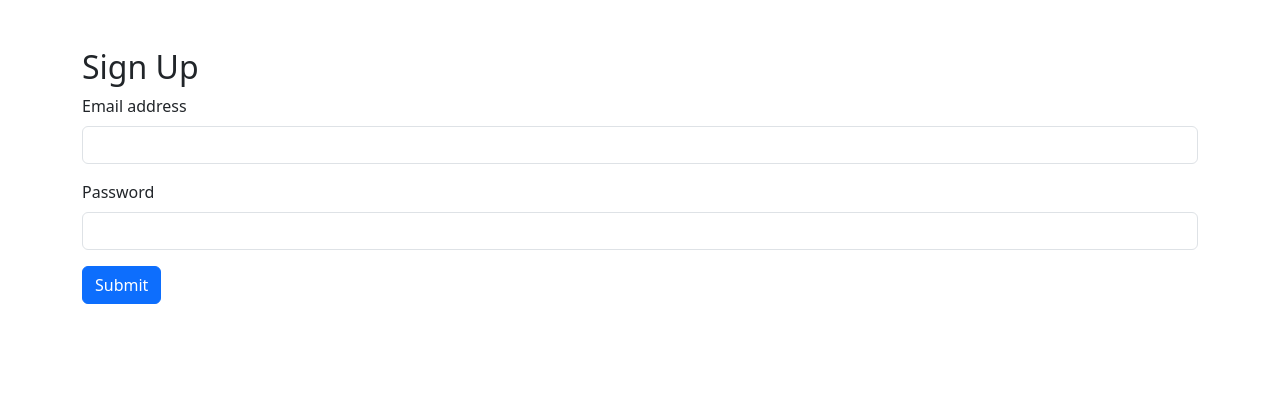
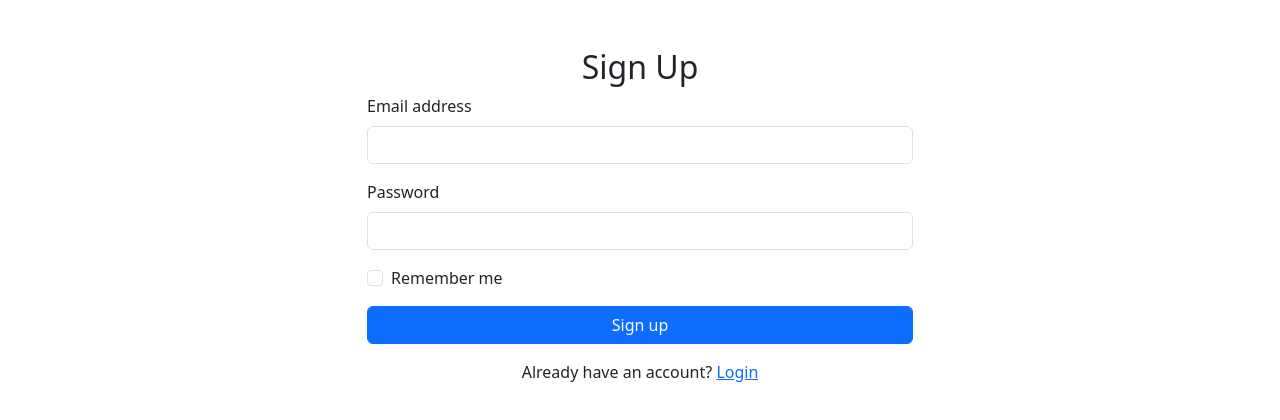
Before and after one commit to melpsh/CanadaNewComersGuide, a React (Vite) app: page /SignUp in a window 1280 px wide. Shown: the top 420 px of the page. Built offline with nearby package versions, Linux system fonts and the light colour scheme.

Commit message:
forget pass and checkbox in login and signup

```diff
--- a/src/components/HomePage.jsx
+++ b/src/components/HomePage.jsx
@@ -12,8 +12,11 @@ import { NavLink, Route, Routes } from "react-router-dom";
 function HomePage() {
   return (
     <div className="container">
-      <NavLink to='SignUp'>SignUp</NavLink>
-      <NavLink to='Login'>Login</NavLink>
+
+    <div class="text-end">
+    <NavLink class="btn btn-primary me-2" to="/SignUp" style={{padding: "10px 20px", border: "1px solid #007bff"}}>Sign Up</NavLink>
+    <NavLink class="btn btn-outline-primary" to="/Login" style={{padding: "10px 20px;", border: "1px solid #007bff"}}>Login</NavLink>
+    </div>
     <h1 className="mt-5 mb-4">Welcome to Canada</h1>
     <div className="row">
       <NavLink className="card col-md-4 mb-4 card-body " to='IDCard'>How to apply for Canadian ID</NavLink>
@@ -21,10 +24,12 @@ function HomePage() {
       <NavLink className="card col-md-4 mb-4 card-body " to='SINNumber'>How to apply for SIN number</NavLink>
       <NavLink className="card col-md-4 mb-4 card-body " to='Creditcard'>How to apply for Creditcard</NavLink>
       <NavLink className="card col-md-4 mb-4 card-body " to='Roommate'>How to find a roommate</NavLink>
+      <NavLink className="card col-md-4 mb-4 card-body " to='Community'>How to find community</NavLink>
       <NavLink className="card col-md-4 mb-4 card-body " to='Accomodation'>How to find Accomodation</NavLink>
-    {/* <InfoBlock className="card" title="How to apply for Canadian ID" />
-    <InfoBlock className="card" title="How to apply for MSP" />
-    <InfoBlock className="card" title="How to find a community" infoUrl="https://melpsh.github.io/CanadaNewComersGuide/sin_number_info" />
+      <NavLink className="card col-md-4 mb-4 card-body " to='Accomodation'>How to find Accomodation</NavLink>
+      <NavLink className="card col-md-4 mb-4 card-body " to='Accomodation'>How to find Accomodation</NavLink>
+      <NavLink className="card col-md-4 mb-4 card-body " to='Accomodation'>How to find Accomodation</NavLink>
+    {/*
     <InfoBlock className="card" title="How to find English classes" infoUrl="https://melpsh.github.io/CanadaNewComersGuide/sin_number_info" />
     <InfoBlock className="card" title="How to find get volunteer experience" infoUrl="https://melpsh.github.io/CanadaNewComersGuide/sin_number_info" />
     <InfoBlock className="card" title="How to find a community" infoUrl="https://melpsh.github.io/CanadaNewComersGuide/sin_number_info" />
--- a/src/components/Login.jsx
+++ b/src/components/Login.jsx
@@ -1,9 +1,12 @@
 import React from 'react';
+import { Link } from 'react-router-dom';
 
 const Login = () => {
   return (
     <div className="container mt-5">
-      <h2>Login</h2>
+      <div className="row justify-content-center">
+        <div className="col-md-6">
+          <h2 className="text-center">Login</h2>
           <form>
             <div className="mb-3">
               <label htmlFor="email" className="form-label">Email address</label>
@@ -13,8 +16,18 @@ const Login = () => {
               <label htmlFor="password" className="form-label">Password</label>
               <input type="password" className="form-control" id="password" required />
             </div>
-        <button type="submit" className="btn btn-primary">Submit</button>
+            <div className="mb-3 form-check">
+              <input type="checkbox" className="form-check-input" id="rememberMe" />
+              <label className="form-check-label" htmlFor="rememberMe">Remember me</label>
+            </div>
+            <button type="submit" className="btn btn-primary">Login</button>
+            <div className="mt-3 text-center">
+              <p>Don't have an account? <Link to="/signup">Sign Up</Link></p>
+              <p><Link to="/reset-password">Reset password</Link></p>
+            </div>
           </form>
+        </div>
+      </div>
     </div>
   );
 };
--- a/src/components/SignUp.jsx
+++ b/src/components/SignUp.jsx
@@ -1,6 +1,7 @@
 import React, { useState } from 'react';
 import firebase from '../firebaseConfig';
 import { getAuth } from 'firebase/auth';
+import { Link } from 'react-router-dom';
 
 const SignUp = () => {
   const [formData, setFormData] = useState({
@@ -36,7 +37,9 @@ const SignUp = () => {
 
   return (
     <div className="container mt-5">
-      <h2>Sign Up</h2>
+      <div className="row justify-content-center">
+        <div className="col-md-6">
+          <h2 className="text-center">Sign Up</h2>
           <form onSubmit={handleSubmit}>
             <div className="mb-3">
               <label htmlFor="email" className="form-label">Email address</label>
@@ -46,8 +49,19 @@ const SignUp = () => {
               <label htmlFor="password" className="form-label">Password</label>
               <input type="password" className="form-control" id="password" name="password" value={formData.password} onChange={handleChange} required />
             </div>
-        <button type="submit" className="btn btn-primary">Submit</button>
+            <div className="mb-3 form-check">
+              <input type="checkbox" className="form-check-input" id="rememberMe" />
+              <label className="form-check-label" htmlFor="rememberMe">Remember me</label>
+            </div>
+            <div className="d-grid gap-2">
+              <button type="submit" className="btn btn-primary">Sign up</button>
+            </div>
+            <div className="mt-3 text-center">
+              <p>Already have an account? <Link to="/login">Login</Link></p>
+            </div>
           </form>
+        </div>
+      </div>
     </div>
   );
 };
```
Lines whose indentation alone changed are shown as unchanged.
